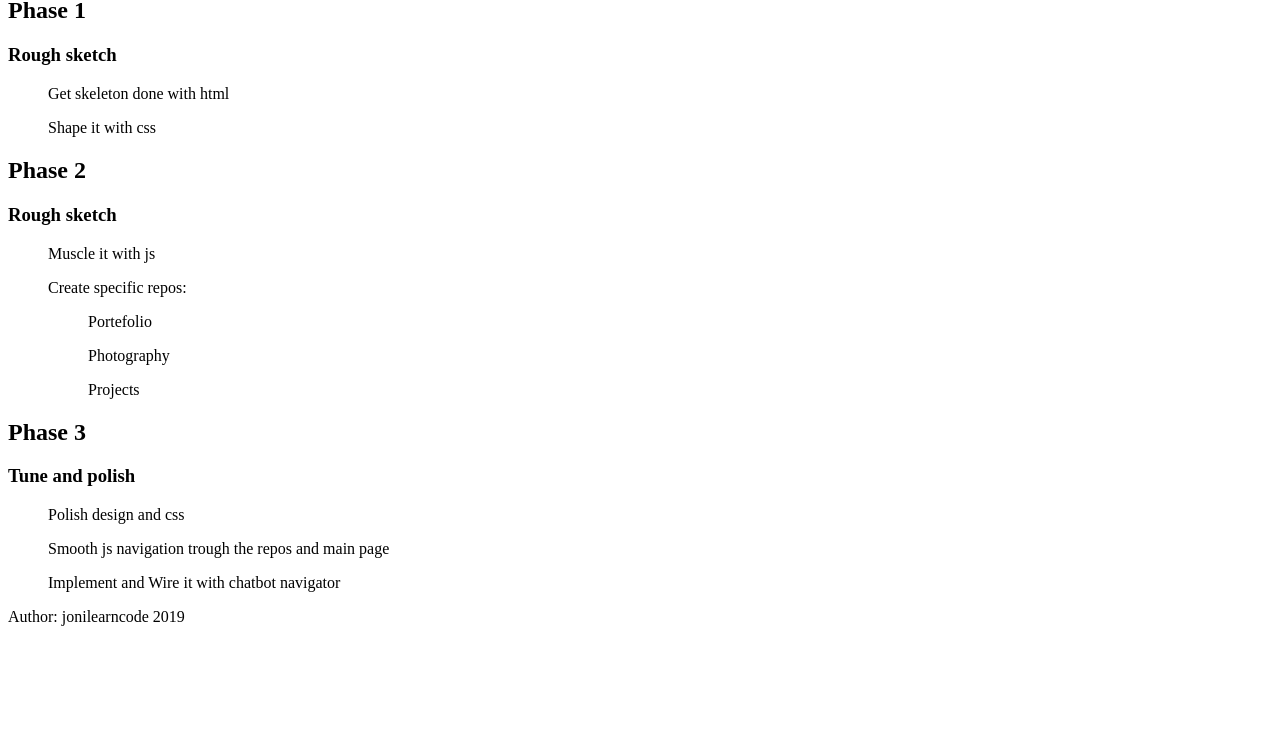
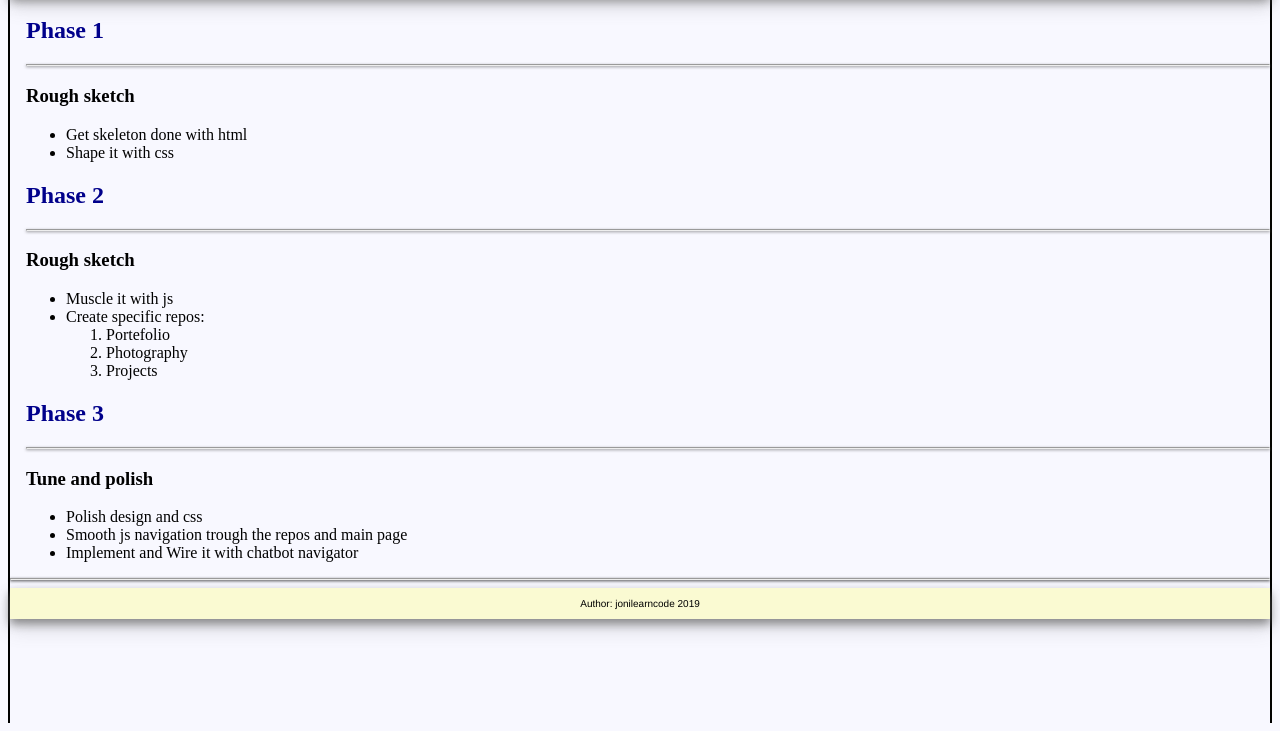
Before and after one commit to jonilearncode/joaoteixeira.github.io, a plain HTML site: page index.html in a window 1280 px wide. Shown: the part 69-800 px from the top of the page. Drawn offline with Linux system fonts and the light colour scheme.

Commit message:
index has been updated!

```diff
--- a/index.html
+++ b/index.html
@@ -1,41 +1,77 @@
 <html>
 <head>
-    <h1>
+    <style>
+    .borderCards {
+        text-align: center;
+        font-family:'Franklin Gothic Medium', 'Arial Narrow', Arial, sans-serif;
+        border: 5px 10px 5px 10px;
+        border-color: rosybrown;
+        box-shadow: 0 10px 20px rgba(100,100,100,0.2), 0 5px 10px rgba(100,100,100,0.7);
+        padding: 10px;
+        background-color: lightgoldenrodyellow;
+        z-index: 10;
+    }
+
+    h2 {
+        color:darkblue;
+
+    }
+    body {
+        padding: auto;
+        background-color:ghostwhite;
+        border-right: 2px solid black;
+        border-left: 2px solid black;
+        text-align: justify;
+    }
+
+    #main {
+        padding-left: 1em;
+    }
+    footer {
+       font-size: 10px;
+    }
+    </style>
+    <h1 class="borderCards">
         <b>Personal Website project.</b>
     </h1>
 </head>
 
 <body>
+    <div id="main">
         <h2>Phase 1</h2>
-        <h3>Rough sketch</h2>
+        <hr style="box-shadow: 0 1px 3px rgba(100,100,100,0.7)">
+            <h3>Rough sketch</h3>
                 <ul>
-                <p>Get skeleton done with html</p>
-                <p>Shape it with css</p>
+                    <li>Get skeleton done with html</li>
+                    <li>Shape it with css</li>
                 </ul>
 
         <h2>Phase 2</h2>
+        <hr style="box-shadow: 0 1px 3px rgba(100,100,100,0.7)">
             <h3>Rough sketch</h3>
             <ul>
-            <p>Muscle it with js</p>
+                <li>Muscle it with js</li>
 
-            <p>Create specific repos:</p>
+                <li>Create specific repos:</li>
                     <ol>
-                    <p>Portefolio</p>
-                    <p>Photography</p>
-                    <p>Projects</p>
+                        <li>Portefolio</li>
+                        <li>Photography</li>
+                        <li>Projects</li>
                     </ol>
             </ul>
 
         <h2>Phase 3</h2>
+        <hr style="box-shadow: 0 1px 3px rgba(100,100,100,0.7)">
             <h3>Tune and polish</h3>
             <ul>
-            <p>Polish design and css</p>
-            <p>Smooth js navigation trough the repos and main page</p>
-            <p>Implement and Wire it with chatbot navigator</p>
+                <li>Polish design and css</li>
+                <li>Smooth js navigation trough the repos and main page</li>
+                <li>Implement and Wire it with chatbot navigator</li>
             </ul>
+        </div>
 </body>
-
-<footer>Author: jonilearncode 2019</footer>
+<hr style="box-shadow: 0 1px 3px rgba(0,0,0,0.8)">
+<footer class="borderCards">Author: jonilearncode 2019</footer>
 
 
 </html>
```
Lines whose indentation alone changed are shown as unchanged.
